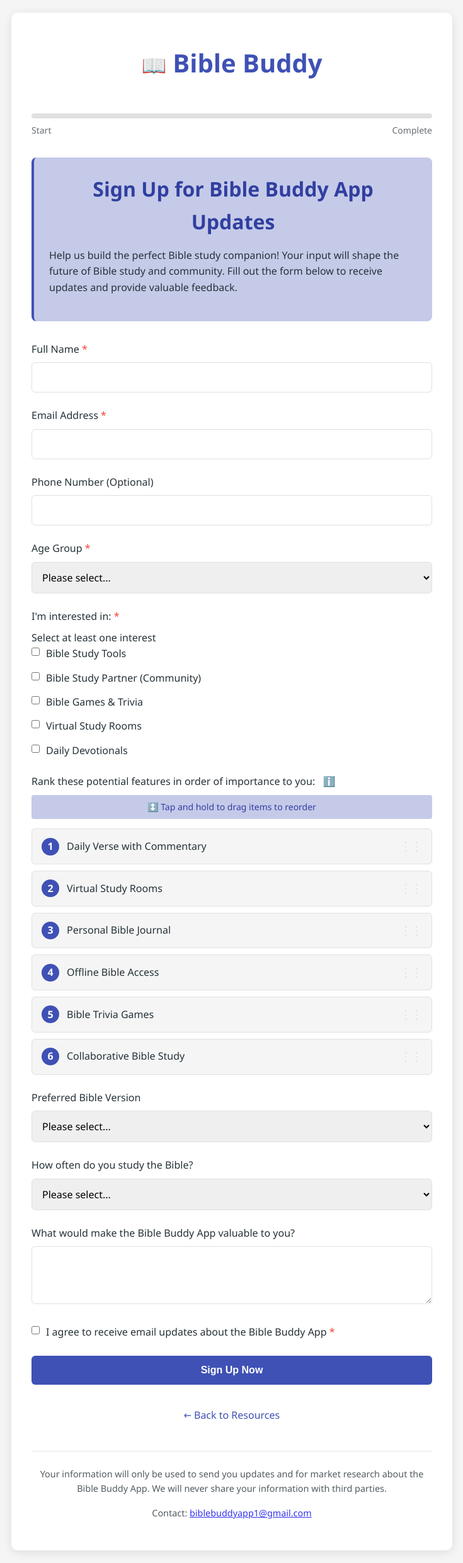
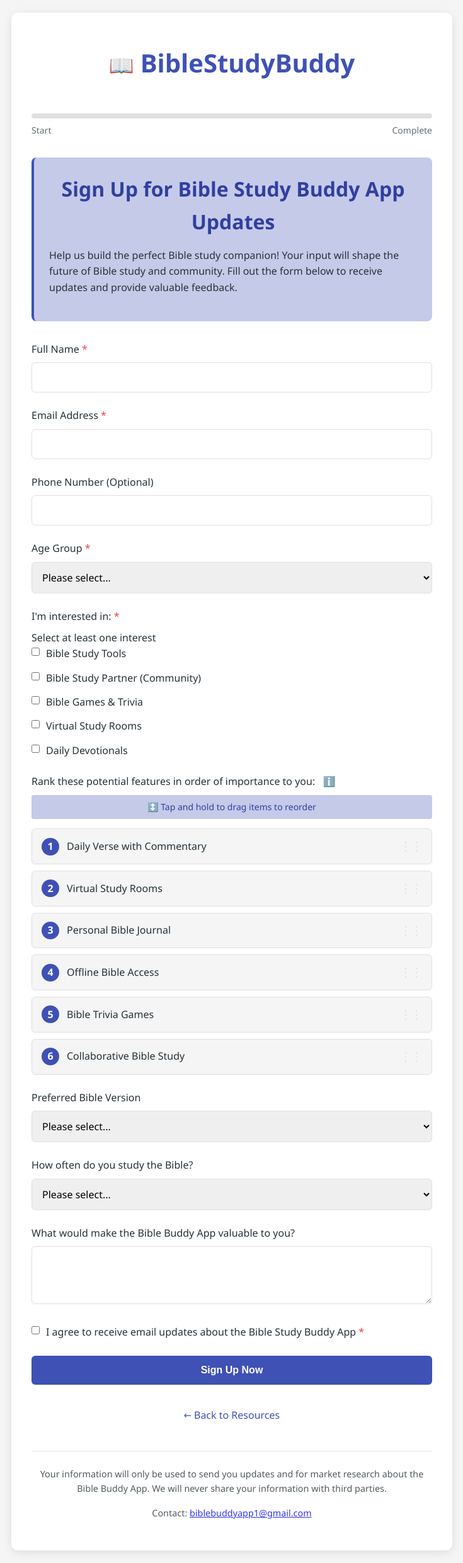
Before and after one commit to astrodeno/Biblebuddyapp2.0, a plain HTML site: page biblbuddyapp.html in a window 1280 px wide. Shown: the whole page at 63% size, without its empty margins (272-1007 px from the left). Drawn offline with Linux system fonts and the light colour scheme.

Commit message:
Update biblbuddyapp.html

```diff
--- a/biblbuddyapp.html
+++ b/biblbuddyapp.html
@@ -4,7 +4,7 @@
 <head>
     <meta charset="UTF-8">
     <meta name="viewport" content="width=device-width, initial-scale=1.0">
-    <title>Bible Buddy App Sign-up</title>
+    <title>Bible Study Buddy App Sign-up</title>
     <style>
         :root {
             --primary: #3f51b5;
@@ -410,7 +410,7 @@
 <body>
     <div class="container">
         <div class="logo">
-            <div class="logo-text"><span class="logo-icon">📖</span>Bible Buddy</div>
+            <div class="logo-text"><span class="logo-icon">📖</span>BibleStudyBuddy</div>
         </div>
 
         <div class="progress-container">
@@ -424,11 +424,11 @@
         </div>
 
         <div class="form-header">
-            <h1>Sign Up for Bible Buddy App Updates</h1>
+            <h1>Sign Up for Bible Study Buddy App Updates</h1>
             <p>Help us build the perfect Bible study companion! Your input will shape the future of Bible study and community. Fill out the form below to receive updates and provide valuable feedback.</p>
         </div>
 
-      <form id="marketResearchForm" action="https://formsubmit.co/sheets/biblebuddyapp1@gmail.com/1eL2QecShsGdAzA52JbMwumDvOiogGK5sghO3ff88_X4" method="POST">
+      <form id="marketResearchForm" action="https://formsubmit.co/sheets/biblebuddyapp1@gmail.com" method="POST">
             <!-- FormSubmit Anti-Spam -->
             <input type="text" name="_honey" style="display:none">
             <input type="hidden" name="_captcha" value="false">
@@ -577,7 +577,7 @@
             <div class="form-group">
                 <label class="checkbox-label">
                     <input type="checkbox" name="terms" value="agreed" required aria-required="true" aria-describedby="terms-error">
-                    <span>I agree to receive email updates about the Bible Buddy App <span aria-hidden="true" style="color:var(--error)">*</span></span>
+                    <span>I agree to receive email updates about the Bible Study Buddy App <span aria-hidden="true" style="color:var(--error)">*</span></span>
                 </label>
                 <div class="error-message" id="terms-error" role="alert">You must agree to receive updates</div>
             </div>
```
